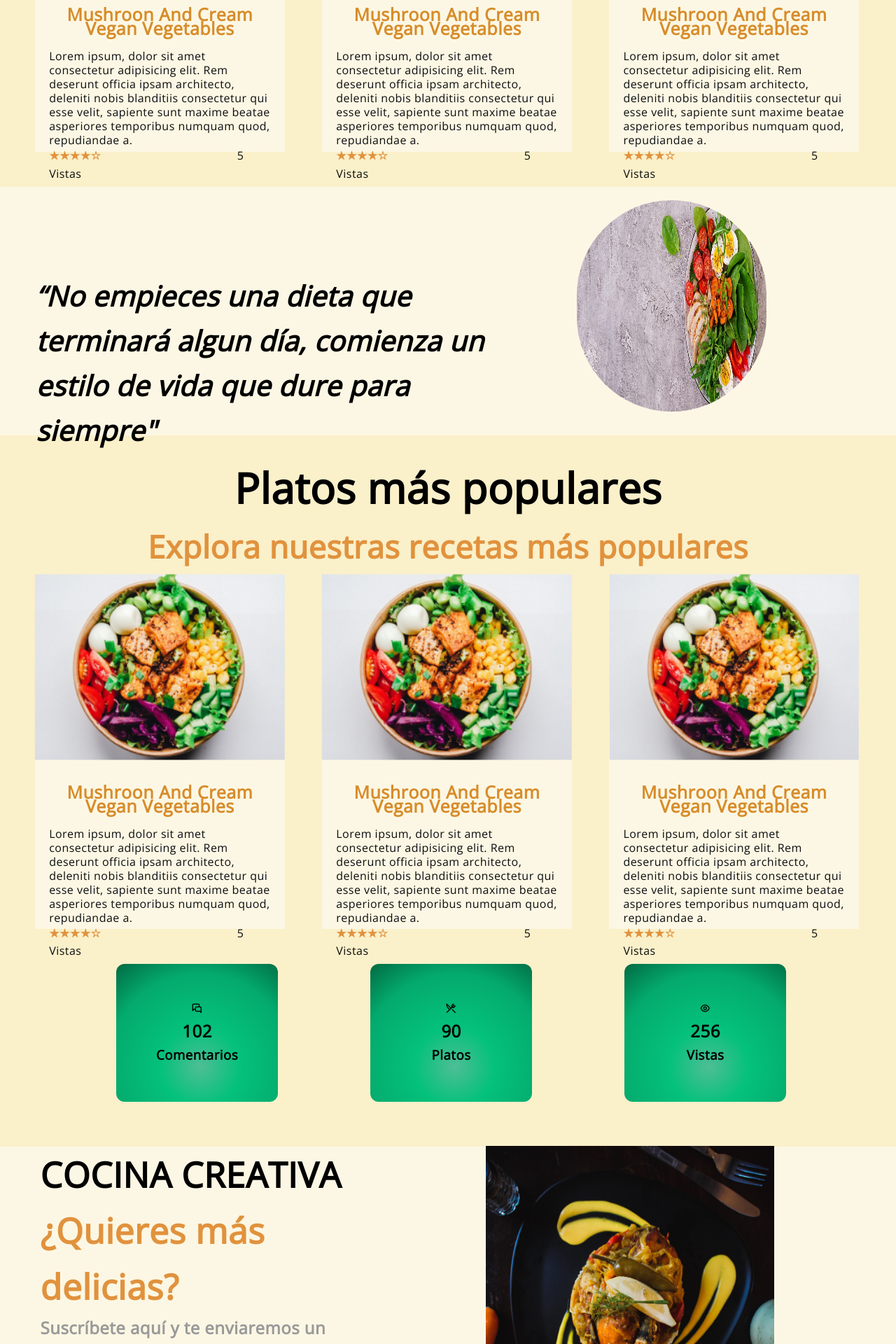
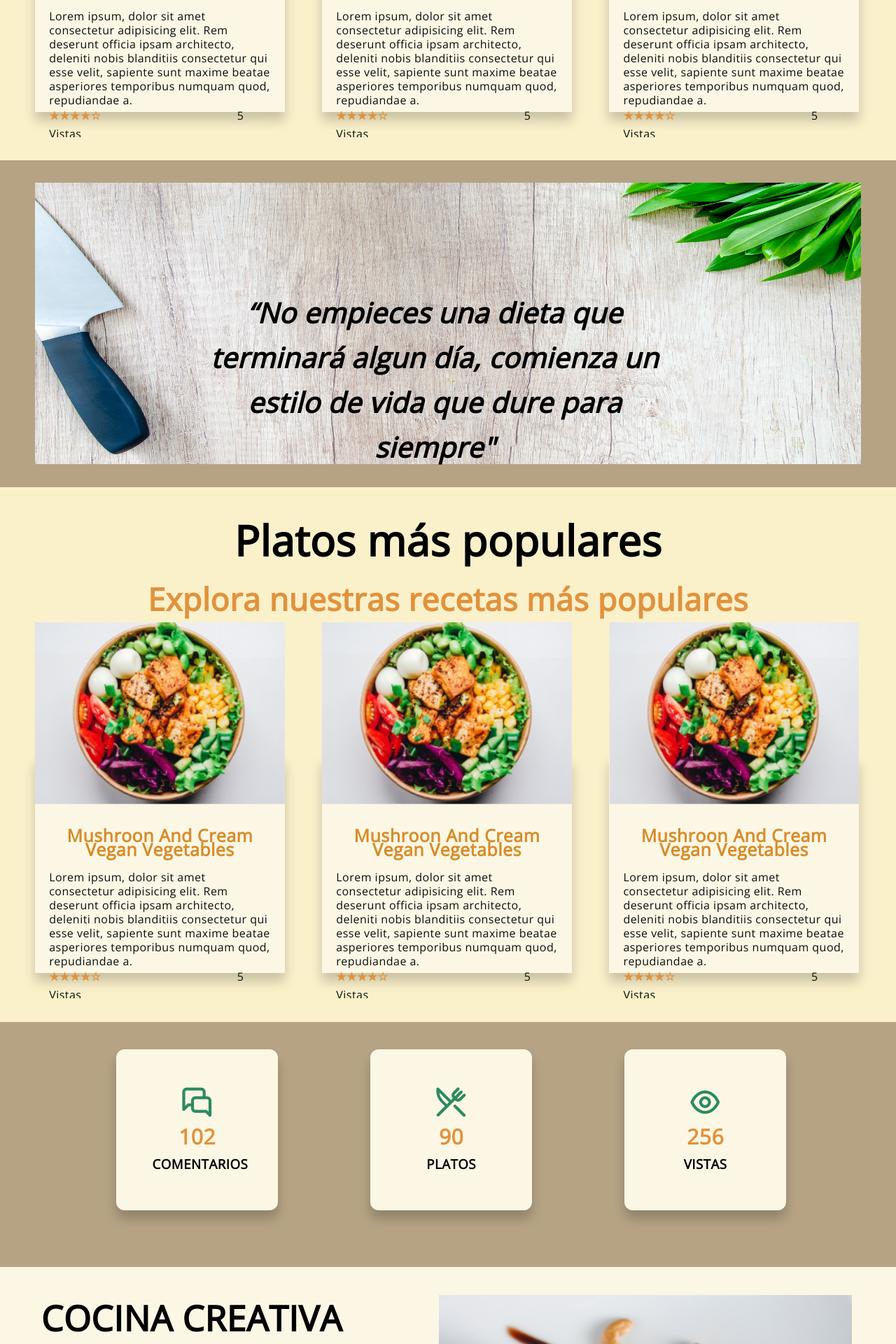
Before and after one commit to cavargas10/YUMMYCreativeFooc, a PHP site: page /YUMMYCreativeFooc/ in a window 1280 px wide. Shown: the part 2240-4160 px from the top of the page at 70% size. Run offline with PHP 8.4, Linux system fonts and the light colour scheme.

Commit message:
Pagina principal terminada

```diff
--- a/ProyectoWeb/css/style.css
+++ b/ProyectoWeb/css/style.css
@@ -80,10 +80,15 @@ li a:hover {
 
 /* Primera img con su respectivo texto*/
 
-.container-main img {
+.container-main .i1 {
   width: 100%;
   margin-top: -0.5%;
   height: 760px;
+}
+.container-main .i2 {
+  width: 100%;
+  margin-top: -0.5%;
+  height: 685px;
 }
 
 .container-main span {
@@ -226,6 +234,10 @@ li a:hover {
   position: relative;
   margin-left: 0%;
 }
+.grid .card-recet{
+  transform: translateY(-12px);
+  box-shadow: 0 12px 16px rgba(0, 0, 0, 0.2);
+}
 
 .text-medium {
   font-size: 16px;
@@ -245,6 +257,17 @@ li a:hover {
   padding: 2%;
   width: 29%;
   display: inline-block;
+  overflow: hidden;
+  z-index: 0;
+
+/*
+    border-radius: 8px;
+    box-shadow: 0 2px 2px rgba(0, 0, 0, 0.2);
+    overflow: hidden;
+    margin:20px 100px 20px 0;
+    text-align: center;
+    transition: all 0.25s;
+    z-index: 0;*/
 
 }
 
@@ -252,11 +275,8 @@ li a:hover {
   grid-column-end: span 4;
   margin-top: 50%;
   height: 310px;
-  display: flex;
   flex-direction: column;
   background-color: #FCF7E4;
-  cursor: pointer;
-  transition: all 0.3s ease 0s;
 }
 
 .img-card-recet img {
@@ -298,9 +318,25 @@ li a:hover {
 .inf_general .com {
   padding: 4%;
   margin-left: 13%;
+  margin-top: 4%;
+  background-color: #FCF7E4;
+  transform: translateY(-12px);
+  box-shadow: 0 12px 16px rgba(0, 0, 0, 0.2);
+}
+
+.inf_general .com i{
+  font-size: 50px;
+  min-width: 45px;
+  height: 100%;
+  display: flex;
+  align-items: center;
+  justify-content: center;
+  color: #2c8a61;
 }
 
 .inf_general {
+  background-color: #b5a384;
+  height: 350px;
   display: grid;
   grid-gap: 30px;
   width: 100%;
@@ -309,8 +345,13 @@ li a:hover {
   /*background-image: radial-gradient(circle at 52.14% 74.43%, #699c3f 0, #6eac5f 10%, #93bd5d 20%, #d7ab1d 30%, #cd9b2b 40%, #d59327 50%, #df923a 60%, #ea8a36 70%, #ca7e4e 80%, #c47929 90%, #f28b37 100%);
 */
 }
+.inf_general h2{
+  color: rgb(225, 146, 61);
+  font-weight: bold;
+  font-size: 30px;
+}
 
-/*img tesxt*/
+/*img text*/
 
 .inf-mensaje h1 {
   position: absolute;
@@ -329,7 +370,8 @@ li a:hover {
 }
 
 .com {
-  background-image: radial-gradient(circle at 52.14% 74.43%, #4ebe95 0, #04c17b 30%, #04aa6d 70%,  #016a43 100%);
+  background-color: #b5a384;
+ /* background-image: radial-gradient(circle at 52.14% 74.43%, #4ebe95 0, #04c17b 30%, #04aa6d 70%,  #016a43 100%);*/
   border-radius: 12px;
   display: inline-block;
   padding: 3%;
@@ -342,39 +384,42 @@ li a:hover {
 }
 .mensaje{
   padding: 2%;
-  background-color: #FCF7E4;
+  background-color: #b5a384;
 }
 
 .mensaje .inf-mensaje h1 {
-  margin-top: -21%;
+  margin-top: -25%;
   font-weight: bold;
-  margin-left: 2%;
+  margin-left: 20%;
   width: 53%;
   color: rgb(0, 0, 0);
   font-style: italic;
+  text-align: center;
   font-size: 40px;
 }
 
 .mensaje .inf-mensaje img {
-  width: 22%;
-  height: 302px;
-  border-radius: 5000px;
-  margin-left: 65%;
+  width: 96%;
+  height: 402px;
+  margin-left: 2%;
+  margin-top: 0.5%;
 }
 
 .recetas {
   background-color: #FCF7E4;
+  padding: 0.1%;
+  margin-top: 0%;
 }
 
 .email {
-  height: 475px;
+  height: 520px;
   width: 35%;
   margin-top: 5%;
   margin-left: 4.5%;
 }
 
 .email input {
-  margin-top: 2%;
+  margin-top: 3%;
   height: 29px;
   width: 70%;
   text-align: center;
@@ -392,6 +437,7 @@ li a:hover {
   color: rgb(0, 0, 0);
   align-items: center;
   font-size: 50px;
+  margin-top: -7%;
 }
 
 .email h2 {
@@ -402,11 +448,13 @@ li a:hover {
 
 .img .img12{
   display: block;
-  width: 92%;
+  width: 132%;
   height: 472px;
-  margin-left: 142%;
-  margin-top: -422px;
+  margin-left: 127%;
+  margin-top: -460px;
 }
+
+/* footer */
 
 footer {
   background: #b5a384;
--- a/ProyectoWeb/css/style_index2.css
+++ b/ProyectoWeb/css/style_index2.css
@@ -632,7 +632,7 @@ footer .bottom-details .bottom_text {
 /*MODAL LOGIN*/
 button {
     font-size: 18px;
-    background-color: #04AA6D;
+    background-color: #1a7b42;
     color: white;
     padding: 8px 20px;
     margin: 8px 0;
--- a/ProyectoWeb/index.html
+++ b/ProyectoWeb/index.html
@@ -66,14 +66,14 @@
   </header>
 
   <main class="container-main">
-    <img src="img/plato1.jpg" alt="" />
+    <img src="img/plato1.jpg" alt="" class="i1"/>
     <div class="text-main">
       <h1>
         OLVIDATE DE LA COCINA TRADICIONAL Y EMPEZEMOS CON LA COCINA
         <span>CREATIVA </span>”
       </h1>
     </div>
-    <img src="img/plato2.png" alt="" />
+    <img src="img/plato2.png" alt="" class="i2" />
 
     <div class="text-second">
       <h1>La Cocina <span>CREATIVA</span></h1>
@@ -270,31 +270,29 @@
     </div>
     <div class="inf_general">
       <div class="com">
-        <div class="u">
           <i class="uil uil-comments-alt"></i>
           <h2>102</h2>
-          <h3>Comentarios</h3>
-        </div>
+          <h3>COMENTARIOS</h3>
       </div>
 
       <div class="com">
         <i class="uil uil-restaurant"></i>
         <h2>90</h2>
-        <h3>Platos</h3>
+        <h3>PLATOS</h3>
       </div>
 
       <div class="com">
         <i class="uil uil-eye"></i>
         <h2>256</h2>
-        <h3>Vistas</h3>
+        <h3>VISTAS</h3>
       </div>
     </div>
 
     <section class="recetas">
       <div class="email">
-        <h1><b>COCINA CREATIVA</b></h1>
-        <h1><span>¿Quieres más delicias?</h1>
-        <h2>Suscríbete aquí y te enviaremos un correo electrónico cuando se publiquen nuevas recetas.</span></h2>
+        <h1><b>COCINA CREATIVA</b></h1><br>
+        <h1><span>¿Quieres más delicias?</h1><br>
+        <h2>Suscríbete aquí y te enviaremos un correo electrónico cuando se publiquen nuevas recetas.</span></h2><br>
         <button type="submit" value="Suscribete">Suscribete</button>
         <div class="img">
           <img src="img/fot2.jpg" class="img12" alt="" style="background-attachment:fixed">
```
Also changed, not shown: other parts of ProyectoWeb/css/style.css (+22 -16 lines), ProyectoWeb/img/fot2.jpg, ProyectoWeb/img/img1.jpg.
